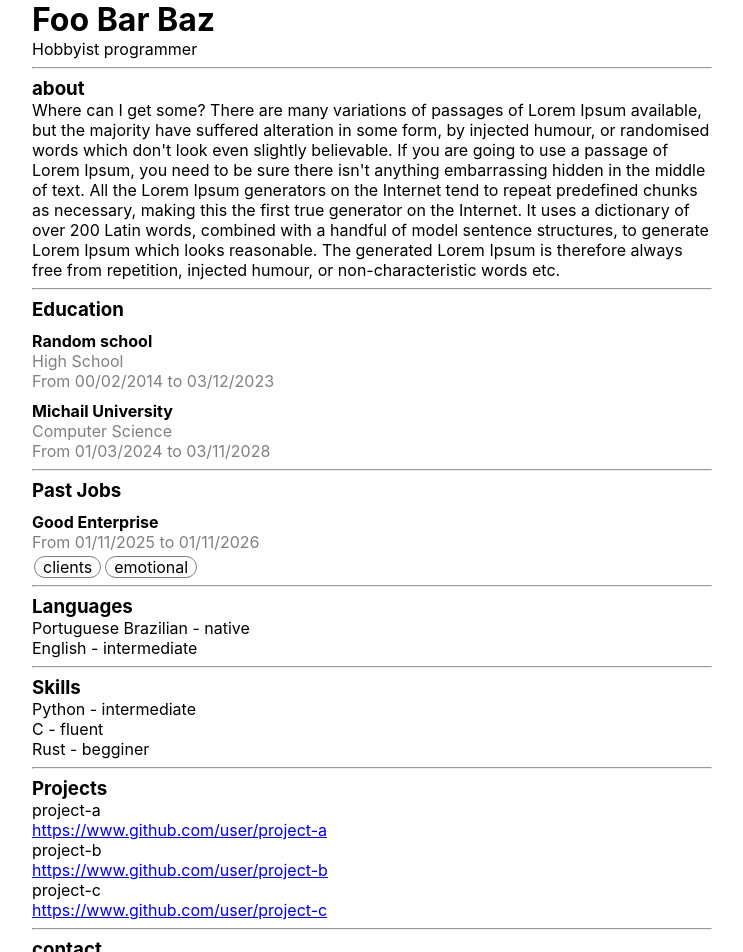
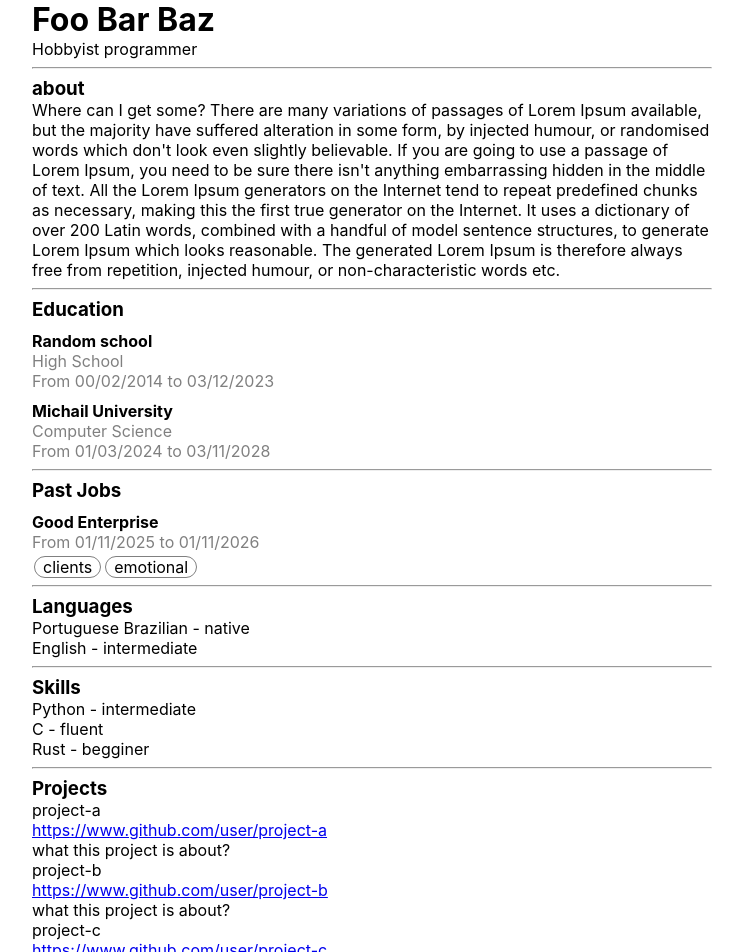
Before and after one commit to Johnnathan28/my-page, a JavaScript app: page / in a window 1280 px wide. Shown: the top 952 px of the page, without its empty margins (268-1011 px from the left). Built offline with nearby package versions, Linux system fonts and the light colour scheme; the HTML template or start-up script is replaced by a standard one.

Commit message:
Create Projects

```diff
--- a/src/pages/curriculum-vitae/index.js
+++ b/src/pages/curriculum-vitae/index.js
@@ -85,6 +85,24 @@ class Skill {
   }
 }
 
+class Project {
+  constructor(name, link, desc) {
+    this.name = name;
+    this.link = link;
+    this.desc = desc;
+  }
+
+  intoJSX() {
+    return (
+      <div>
+	<label>{this.name}</label><br/>
+	<a href={this.link}>{this.link}</a><br/>
+	<p>{this.desc}</p>
+      </div>
+    );
+  }
+}
+
 function Experiences({name, experiences}) {
   experiences = experiences || [];
   return (
@@ -92,6 +110,14 @@ function Experiences({name, experiences}) {
       <h3>{name}</h3>
       {experiences.map(e => e.intoJSX())}
       {experiences.map(e => e.tags.map(t => t.intoJSX()))}
+    </div>
+  );
+}
+
+function Projects({src}) {
+  return (
+    <div className="projects">
+      {src.map(e => e.intoJSX())}
     </div>
   );
 }
@@ -123,21 +149,9 @@ const g = {
     new Skill("English", Level.Intermediate)
   ],
   projects: [
-    {
-      name: "project-a",
-      link: "https://www.github.com/user/project-a",
-      description: "what this project is about?",
-    },
-    {
-      name: "project-b",
-      link: "https://www.github.com/user/project-b",
-      description: "what this project is about?",
-    },
-    {
-      name: "project-c",
-      link: "https://www.github.com/user/project-c",
-      description: "what this project is about?",
-    },
+    new Project("project-a",  "https://www.github.com/user/project-a",  "what this project is about?"),
+    new Project("project-b",  "https://www.github.com/user/project-b",  "what this project is about?"),
+    new Project("project-c",  "https://www.github.com/user/project-c",  "what this project is about?")
   ]
 };
 
@@ -168,12 +182,7 @@ function CurriculumVitae() {
       <hr/>
       <div>
 	<h3>Projects</h3>
-	{g.projects.map(e => (
-	  <div>
-	    <div>{e.name}</div>
-	    <a href={e.link}>{e.link}</a>
-	  </div>
-	))}
+	<Projects src={g.projects}/>
       </div>
       <hr/>
       <div>
```
